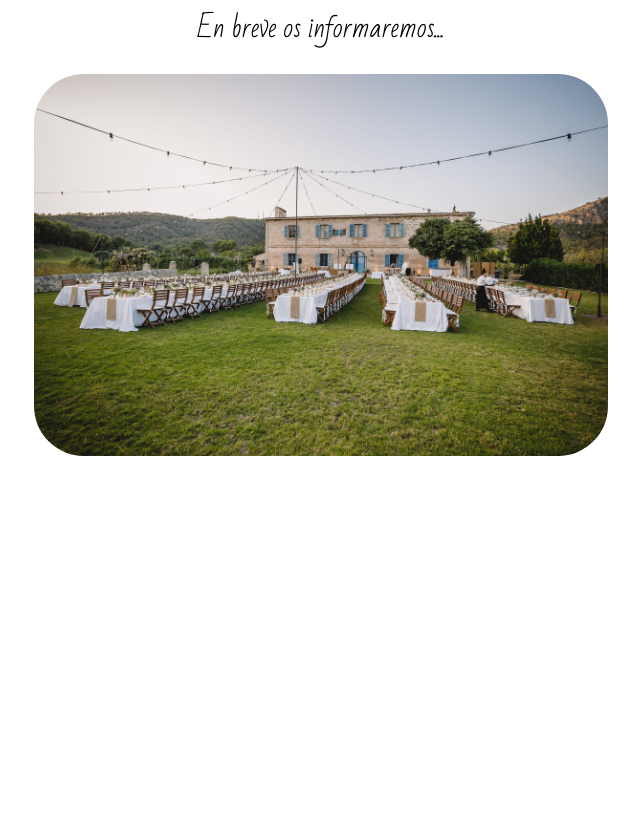
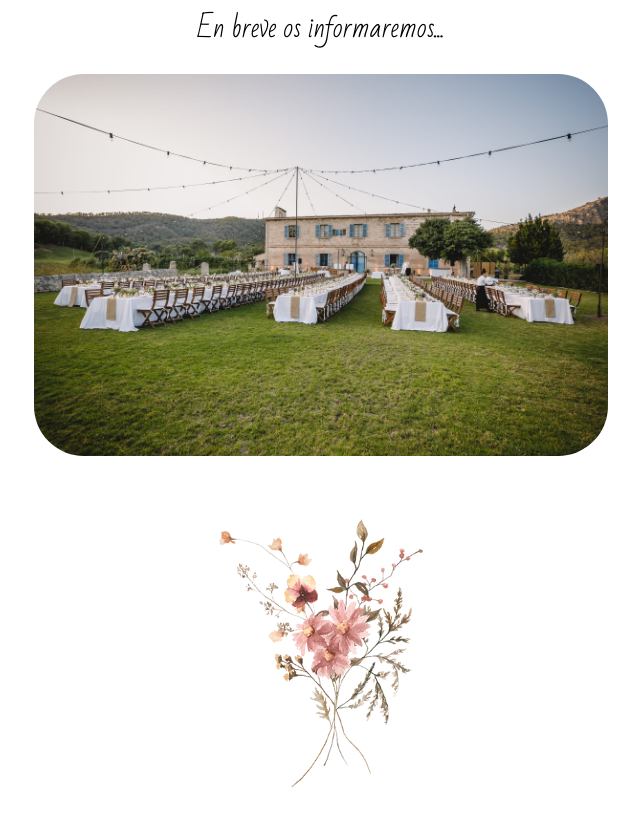
Before and after one commit to javaguirre/bodasaraycarlos, a plain HTML site: page index.html in a window 1280 px wide. Shown: the part 3597-4423 px from the top of the page, without its empty margins (319-959 px from the left). Before the commit the page ends 4193 px from the top, so only its background shows below. Drawn offline with Linux system fonts and the light colour scheme; a web font is replaced by a local one.

Commit message:
buket or not buket

```diff
--- a/index.html
+++ b/index.html
@@ -3670,6 +3670,15 @@ License URI: http://www.gnu.org/licenses/gpl-2.0.html
 													sizes="(max-width: 1200px) 100vw, 1200px"
 													class="wp-image-46" /></span>
 										</div>
+
+										<br />
+
+										<div class="et_pb_module et_pb_image et_pb_image_XX">
+											<span class="et_pb_image_wrap "><img decoding="async" width="1200"
+													height="801" src="./buket.png" alt="Lugar boda" title="" srcset=""
+													sizes="(max-width: 1200px) 100vw, 1200px"
+													class="wp-image-46" /></span>
+										</div>
 									</div>
 								</div>
 							</div>
--- a/styles.css
+++ b/styles.css
@@ -140,6 +140,10 @@ div.et_pb_section.et_pb_section_0 {
     .et_pb_image_3 {
         width: 56%;
     }
+
+    .et_pb_image_XX {
+        width: 20%;
+    }
 }
 
 @media only screen and (max-width: 980px) {
```
Also changed, not shown: buket.png (added).
